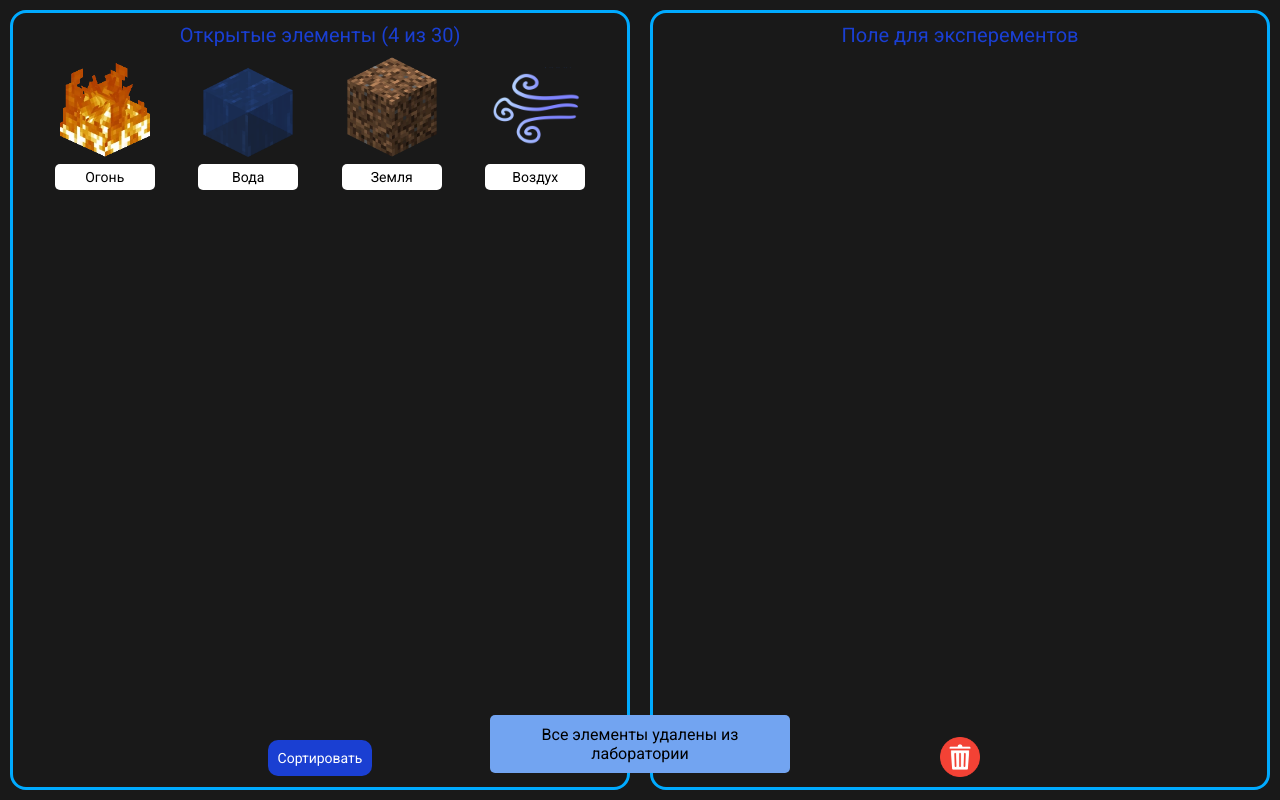
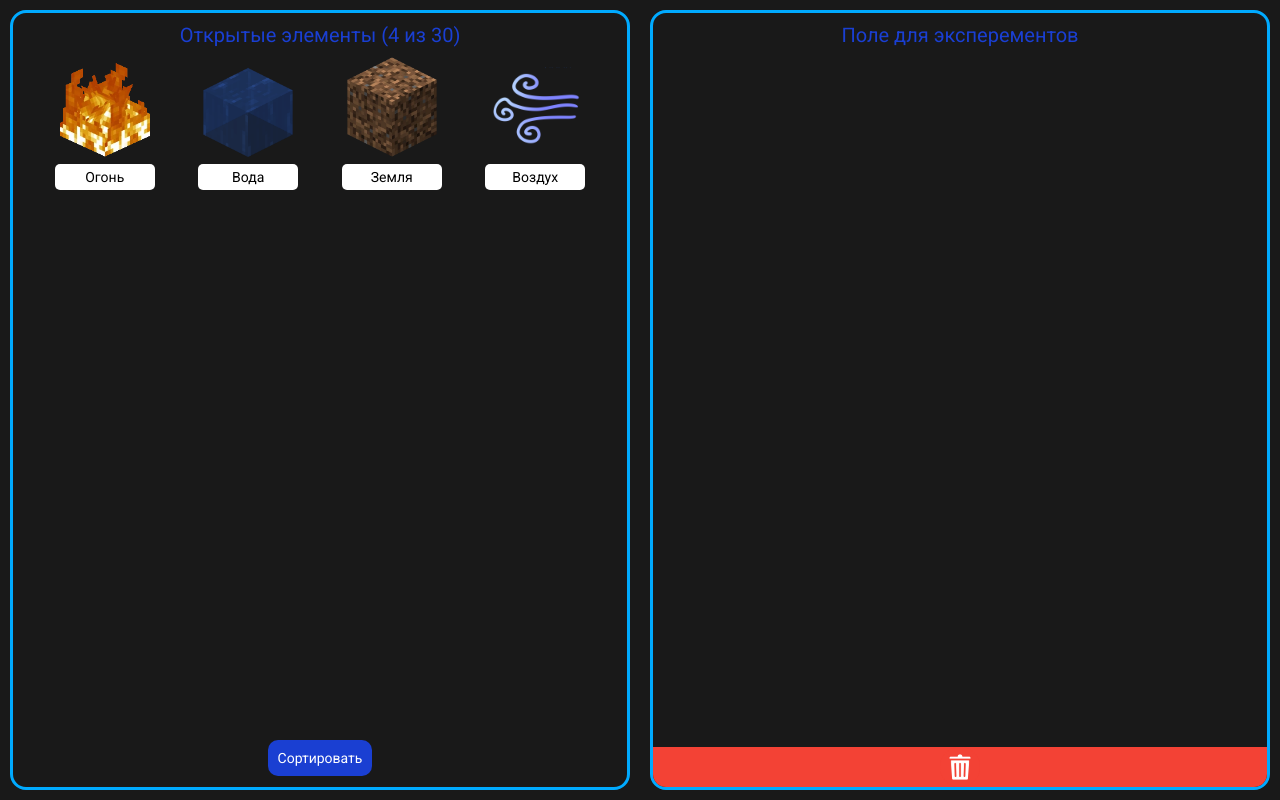
Before and after one commit to Vorun5/cg, a plain HTML site: page lab2/alchemy/index.html in a window 1280 px wide. Both pictures are taken after a click on the button 960 px from the left and 757 px from the top of the page. Drawn offline with Linux system fonts and the light colour scheme.

Commit message:
lab2 | fix

```diff
--- a/lab2/alchemy/script.js
+++ b/lab2/alchemy/script.js
@@ -213,7 +213,7 @@ window.addEventListener('DOMContentLoaded', () => {
 
         setTimeout(() => {
             notification.remove()
-        }, 3000)
+        }, 2000)
     }
     const createElementBlock = (element, id, absolute) => {
         const elementWrapper = document.createElement('div')
@@ -267,8 +267,8 @@ window.addEventListener('DOMContentLoaded', () => {
     deleteLaboratoryElements = () => {
         while (laboratory.firstChild) {
             laboratory.removeChild(laboratory.firstChild)
-            laboratoryElements = []
         }
+        laboratoryElements = []
         createNotification('Все элементы удалены из лаборатории')
     }
 
--- a/lab2/alchemy/style.css
+++ b/lab2/alchemy/style.css
@@ -52,7 +52,7 @@ body {
     text-align: center;
     width: 100%;
     position: fixed;
-    top: calc(100vh - 90px);
+    top: calc(100vh - 160px);
 }
 
 .notification {
@@ -79,6 +79,7 @@ body {
 }
 
 .board {
+    overflow: hidden;
     min-height: calc(100vh - 20px);
     margin: 10px;
     width: calc(100% - 20px);
@@ -119,13 +120,17 @@ body {
 }
 
 .delete-button {
-    width: 40px;
+    position: relative;
+    top: 10px;
+    background-color: #F34235;
+    width: 100%;
     height: 40px;
+    border-radius: 0;
 }
 
 .delete-button img {
-    width: 100%;
-    height: 100%;
+    width: 40px;
+    height: 40px;
 }
 
 .elements {
```
Also changed, not shown: lab2/noted.txt.
